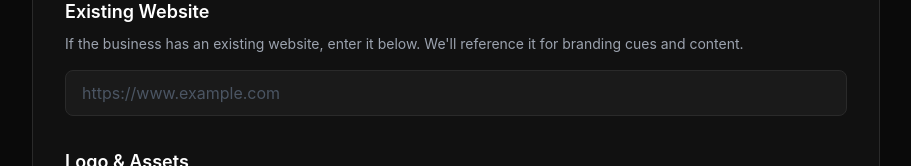
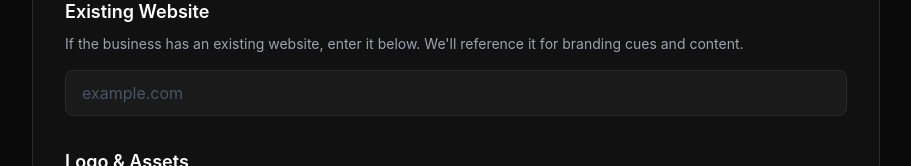
Before and after one commit to MisterGregoryCo/SiteBuilder, a Next.js app: page /sites/new in a window 1280 px wide. Shown: the part 498-664 px from the top of the page, without its empty margins (184-1095 px from the left). Built offline with nearby package versions, Linux system fonts and the light colour scheme.

Commit message:
Accept plain domain names in website field

```diff
--- a/src/components/intake-form.tsx
+++ b/src/components/intake-form.tsx
@@ -197,12 +197,18 @@ export function IntakeForm({ onSubmit, isLoading }: IntakeFormProps) {
           If the business has an existing website, enter it below. We&apos;ll reference it for branding cues and content.
         </p>
         <input
-          type="url"
+          type="text"
           value={formData.existing_website || ''}
           onChange={(e) => setFormData({ ...formData, existing_website: e.target.value })}
+          onBlur={(e) => {
+            const val = e.target.value.trim();
+            if (val && !val.startsWith('http://') && !val.startsWith('https://')) {
+              setFormData({ ...formData, existing_website: `https://${val}` });
+            }
+          }}
           className="w-full px-4 py-2.5 rounded-lg focus:ring-2 focus:border-transparent outline-none placeholder-gray-600"
           style={{ ...inputStyle, '--tw-ring-color': '#E8762D' } as React.CSSProperties}
-          placeholder="https://www.example.com"
+          placeholder="example.com"
         />
       </div>
 
```
